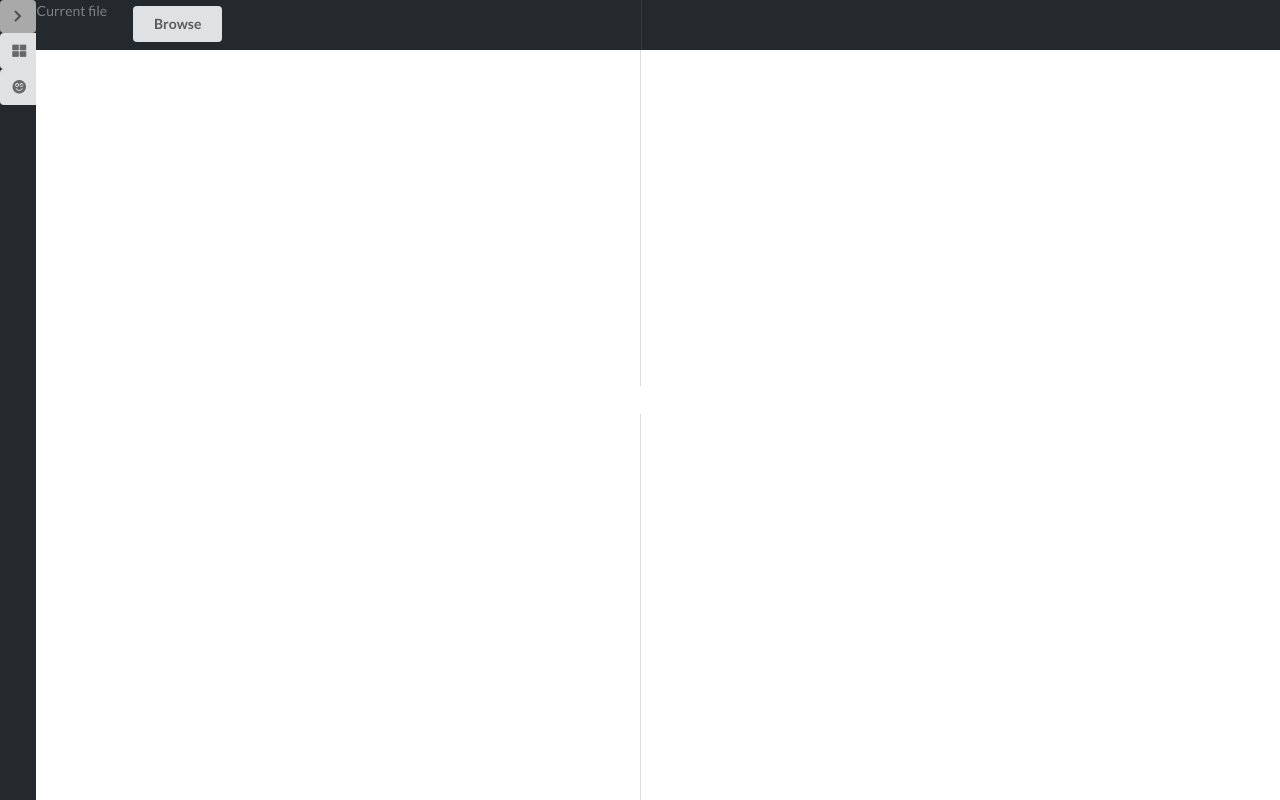
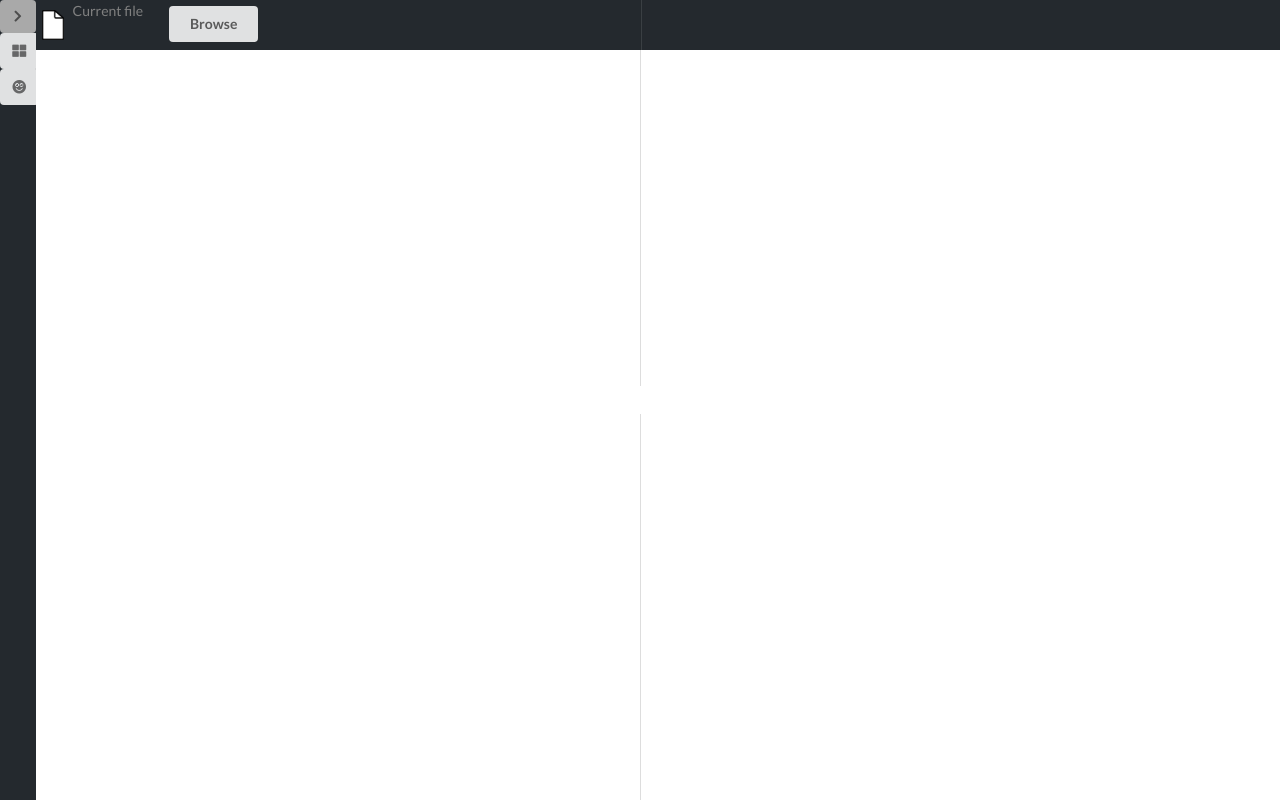
Before and after one commit to benkwokcy/musichub, a website with bundled scripts: page src/index.html in a window 1280 px wide. Built offline with nearby package versions, Linux system fonts and the light colour scheme; files whose address does not match are found by name.

Commit message:
Shift header to avoid overlap

```diff
--- a/src/header/header.css
+++ b/src/header/header.css
@@ -3,6 +3,7 @@
     border-top: 1px solid #24292e;
     border-bottom: 1px solid #24292e;
     height: 50px;
+    margin-left: 36px;
 }
 
 #headerButton {
```
